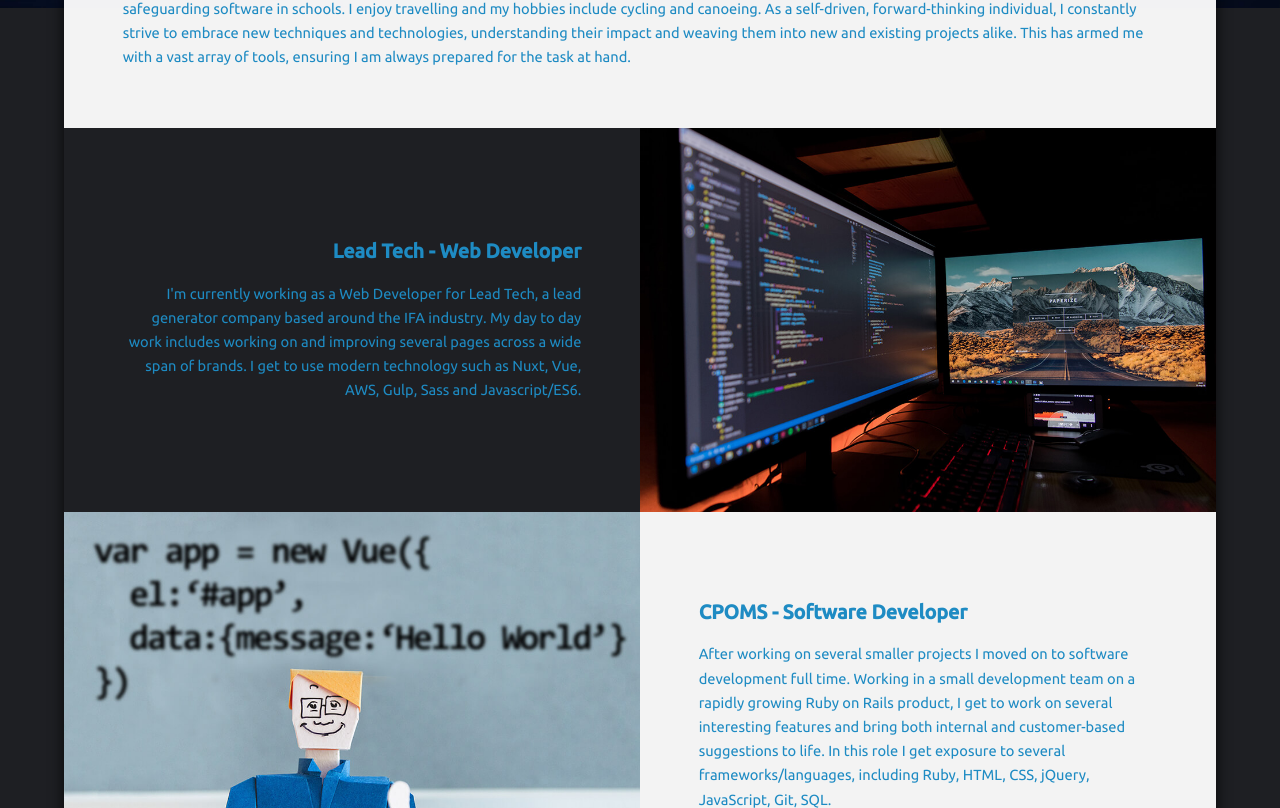
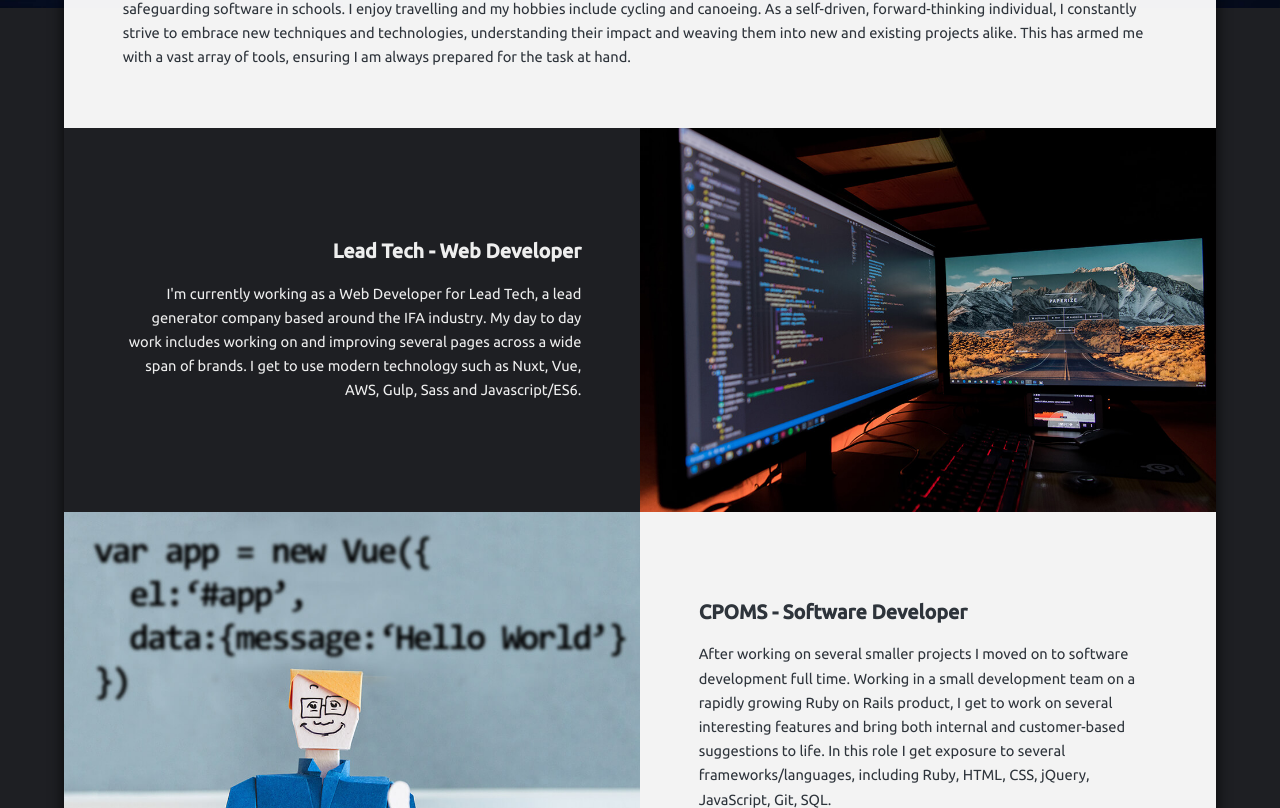
Before and after one commit to Rixcy/rickbooth, a Vue app: page / in a window 1280 px wide. Shown: the part 792-1600 px from the top of the page. Built offline with nearby package versions, Linux system fonts and the light colour scheme.

Commit message:
Update colours

```diff
--- a/src/assets/sass/main.scss
+++ b/src/assets/sass/main.scss
@@ -1629,7 +1629,7 @@
 
 	body {
 		background-color: #fff;
-		color: #1e8bc3;
+		color: #2e343b;
 	}
 
 	body, input, select, textarea {
@@ -1792,7 +1792,7 @@
 	}
 
 	h1, h2, h3, h4, h5, h6 {
-		color: #1e8bc3;
+		color: #2e343b;
 	}
 
 	blockquote {
@@ -2688,7 +2688,7 @@
 
 		.spotlight.alt {
 			background: #1e1f23;
-			color:#1e8bc3;
+			color: #EEEEEE;
 			display: -moz-flex;
 			display: -webkit-flex;
 			display: -ms-flex;
@@ -2716,7 +2716,7 @@
 			}
 
 			.spotlight.alt h3 {
-				color: #1e8bc3;
+				color: #EEEEEE;
 			}
 
 			.spotlight.alt .image {
```
